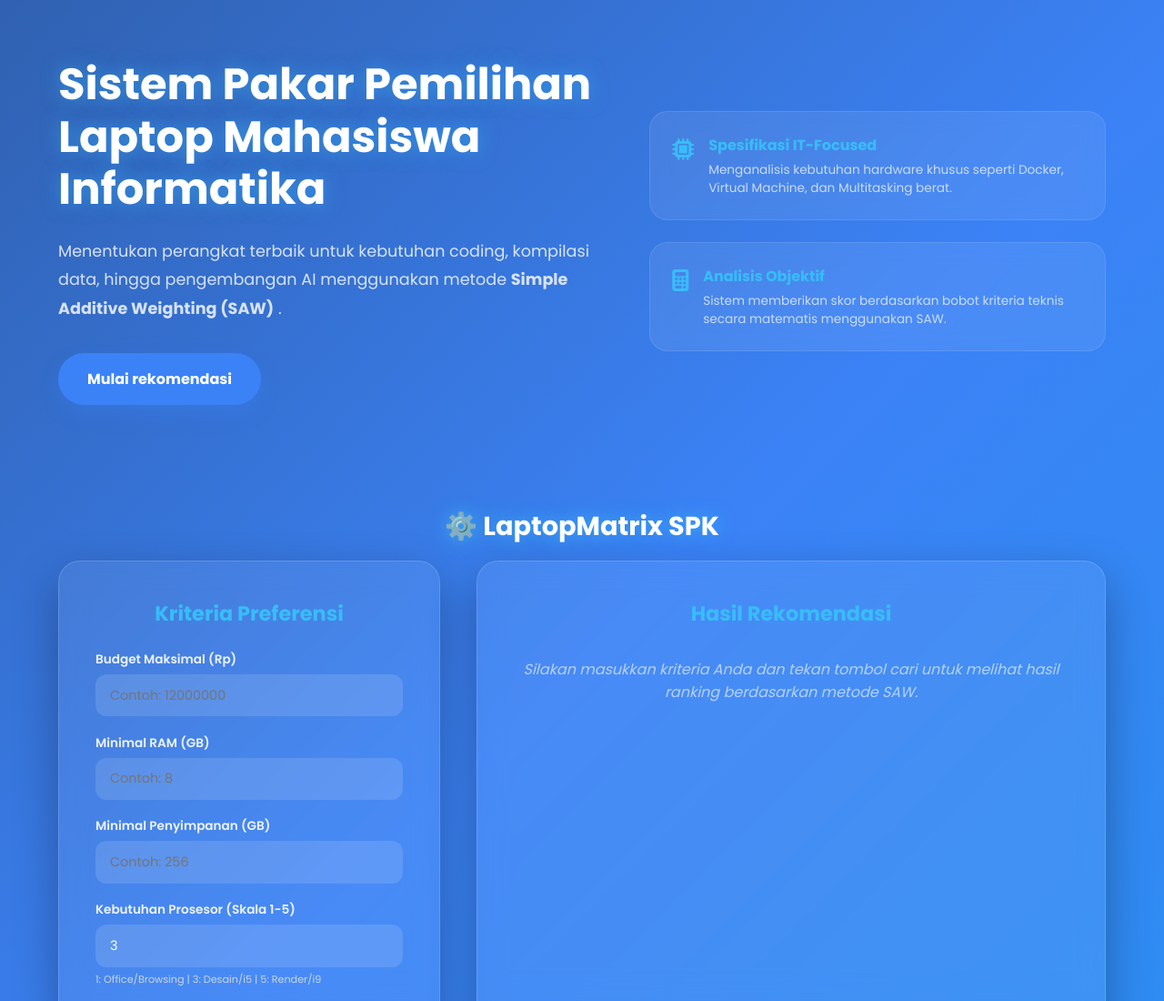
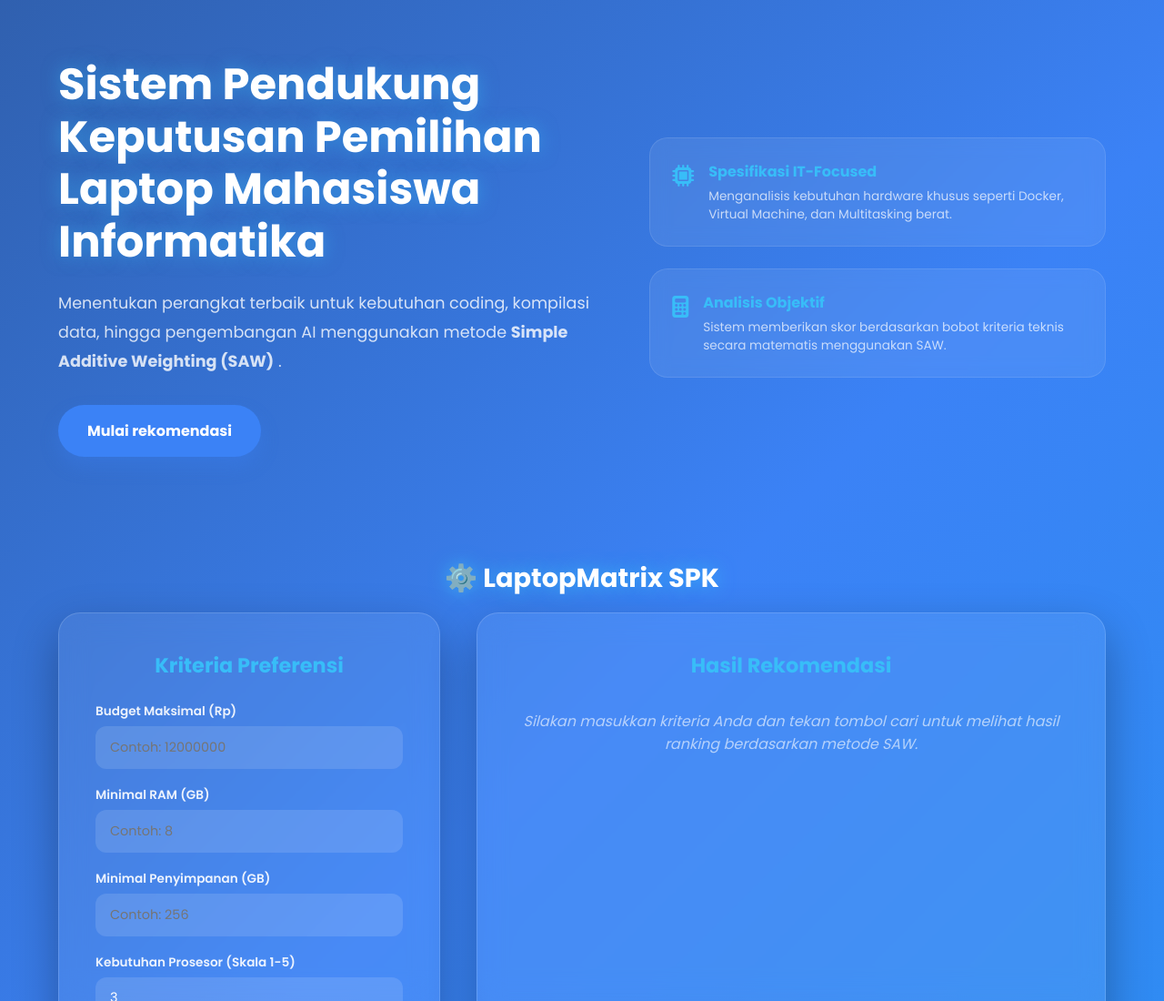
Before and after one commit to Putri-9394/MatrixLaptop, a plain HTML site: page index.html in a window 1280 px wide. Shown: the top 1100 px of the page at 91% size. Drawn offline with Linux system fonts and the light colour scheme.

Commit message:
Update index.html

```diff
--- a/index.html
+++ b/index.html
@@ -183,7 +183,7 @@
 
     <section class="hero-section">
         <div class="hero-text">
-            <h1>Sistem Pakar Pemilihan Laptop Mahasiswa Informatika</h1>
+            <h1>Sistem Pendukung Keputusan Pemilihan Laptop Mahasiswa Informatika</h1>
             <p>Menentukan perangkat terbaik untuk kebutuhan coding, kompilasi data, hingga pengembangan AI menggunakan metode <strong>Simple Additive Weighting (SAW)</strong> .</p>
             <a href="#kalkulator" class="btn-scroll">Mulai rekomendasi</a>
         </div>
```
